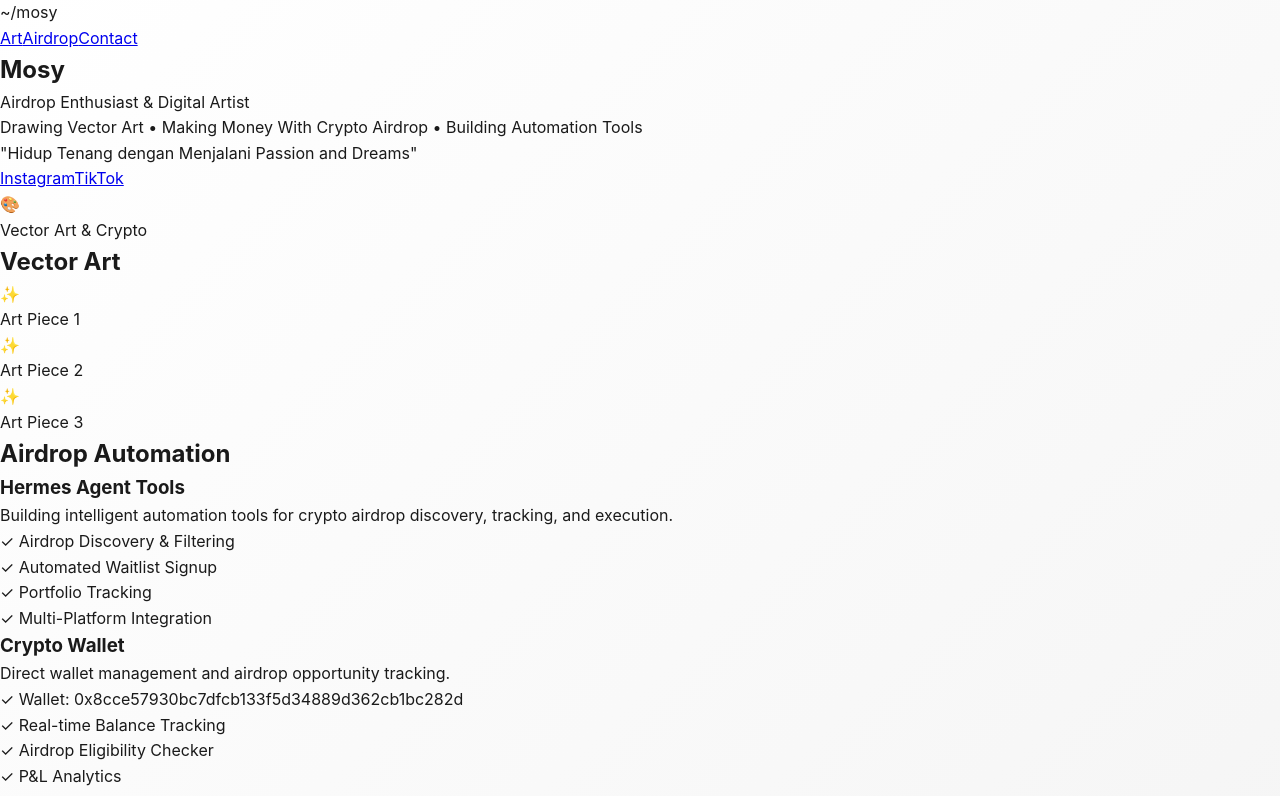
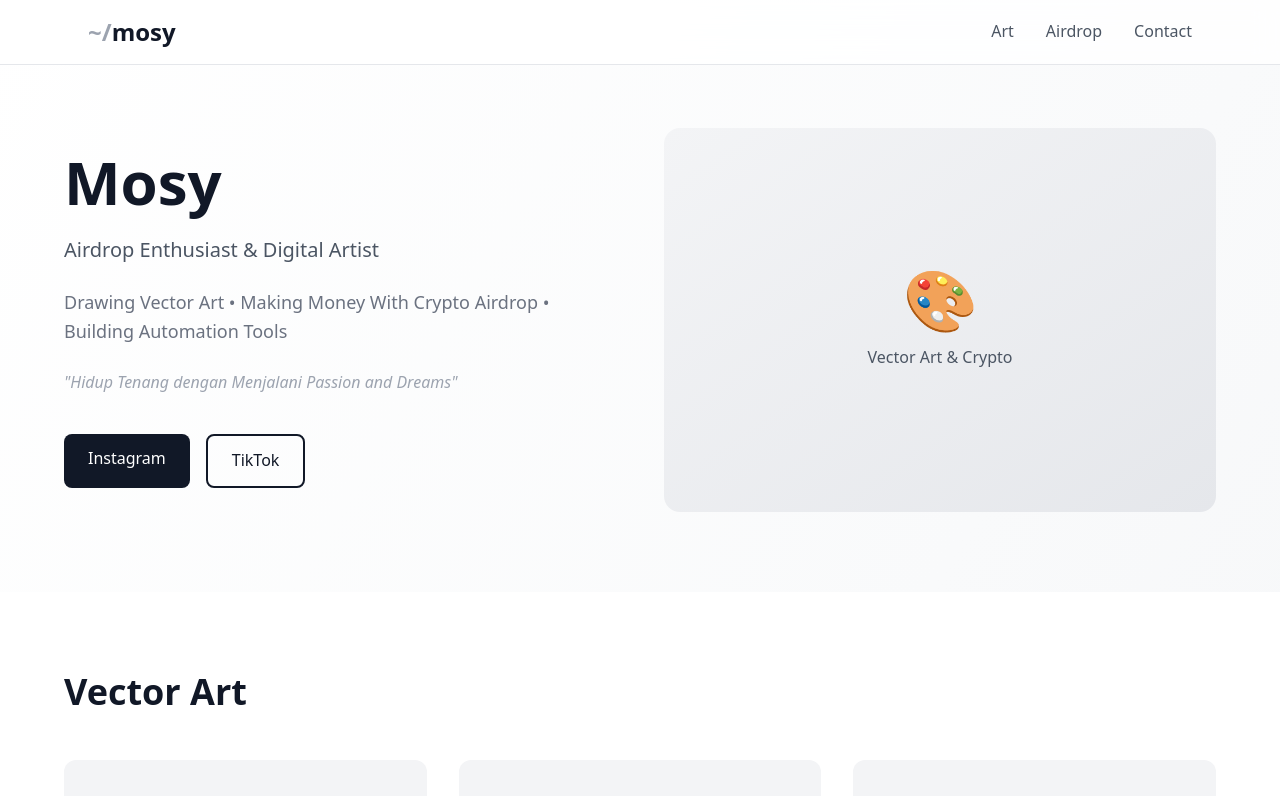
Before and after one commit to shinmosy/BW2, a Next.js app: page / in a window 1280 px wide. Shown: the top 796 px of the page. Built offline with nearby package versions, Linux system fonts and the light colour scheme.

Commit message:
fix: add tailwind directives to globals.css

```diff
--- a/app/globals.css
+++ b/app/globals.css
@@ -1,3 +1,7 @@
+@tailwind base;
+@tailwind components;
+@tailwind utilities;
+
 * {
   margin: 0;
   padding: 0;
@@ -15,36 +19,19 @@
   line-height: 1.6;
 }
 
-/* Color Palette */
-:root {
-  --color-white: #ffffff;
-  --color-grey: #808080;
-  --color-black: #000000;
-  --color-mocca: #8B7355;
-  --color-navy: #001F3F;
-  --color-light-grey: #f5f5f5;
-  --color-dark-grey: #2a2a2a;
-}
-
-/* Smooth transitions */
-a, button {
-  transition: all 0.3s ease;
-}
-
-/* Scrollbar styling */
 ::-webkit-scrollbar {
   width: 8px;
 }
 
 ::-webkit-scrollbar-track {
-  background: var(--color-light-grey);
+  background: #f5f5f5;
 }
 
 ::-webkit-scrollbar-thumb {
-  background: var(--color-mocca);
+  background: #8B7355;
   border-radius: 4px;
 }
 
 ::-webkit-scrollbar-thumb:hover {
-  background: var(--color-navy);
+  background: #001F3F;
 }
```
